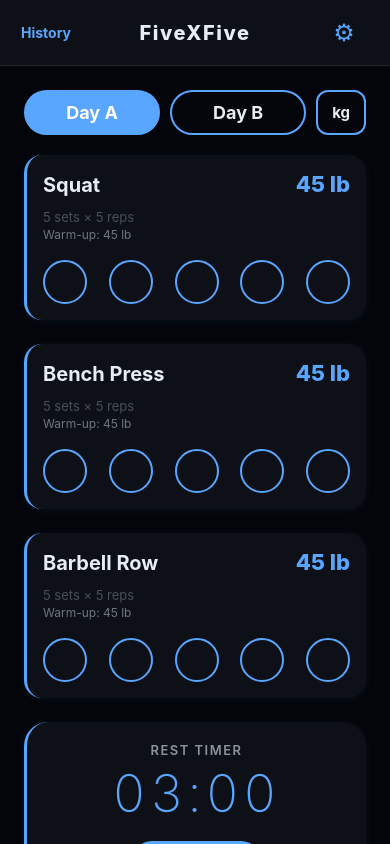
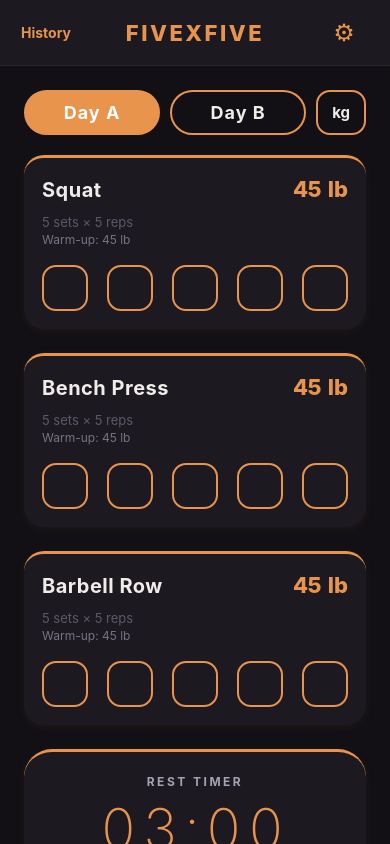
Before and after one commit to cemalec/FiveXFive, a React Native app: screen / in a window 390 px wide. Built offline with nearby package versions, Linux system fonts and the light colour scheme.

Commit message:
claude style 2

```diff
--- a/components/RepPicker.tsx
+++ b/components/RepPicker.tsx
@@ -89,12 +89,16 @@
     padding: 28,
     width: 300,
     alignItems: 'center',
+    borderTopWidth: 3,
+    borderTopColor: theme.colors.primary,
     ...theme.shadow.modal,
   },
   title: {
     fontSize: 18,
     fontWeight: '700',
     color: theme.colors.text,
+    letterSpacing: 1,
+    textTransform: 'uppercase',
     marginBottom: 24,
   },
   pickerRow: {
--- a/components/RestTimer.tsx
+++ b/components/RestTimer.tsx
@@ -88,28 +88,28 @@
     alignItems: 'center',
     backgroundColor: theme.colors.surface,
     borderRadius: theme.radius.xl,
-    paddingVertical: 20,
-    paddingHorizontal: 16,
+    paddingVertical: 22,
+    paddingHorizontal: 18,
     marginBottom: 16,
-    borderLeftWidth: 3,
-    borderLeftColor: theme.colors.primary,
+    borderTopWidth: 3,
+    borderTopColor: theme.colors.primary,
     ...theme.shadow.card,
   },
   label: {
-    fontSize: 13,
+    fontSize: 12,
     color: theme.colors.textSecondary,
-    fontWeight: '600',
-    letterSpacing: 1.5,
+    fontWeight: '700',
+    letterSpacing: 2.5,
     textTransform: 'uppercase',
-    marginBottom: 4,
+    marginBottom: 6,
   },
   timerText: {
-    fontSize: 52,
+    fontSize: 56,
     fontWeight: '200',
     color: theme.colors.primary,
     fontVariant: ['tabular-nums'],
-    letterSpacing: 4,
-    marginBottom: 16,
+    letterSpacing: 6,
+    marginBottom: 18,
   },
   button: {
     paddingVertical: 10,
--- a/components/SettingsScreen.tsx
+++ b/components/SettingsScreen.tsx
@@ -463,11 +463,11 @@
     paddingBottom: 48,
   },
   sectionHeader: {
-    fontSize: 12,
-    fontWeight: '700',
+    fontSize: 11,
+    fontWeight: '800',
     color: theme.colors.textMuted,
     textTransform: 'uppercase',
-    letterSpacing: 1,
+    letterSpacing: 2,
     marginBottom: 8,
     marginTop: 28,
   },
@@ -516,7 +516,7 @@
   },
   saveButton: {
     backgroundColor: theme.colors.accent,
-    borderRadius: theme.radius.lg,
+    borderRadius: theme.radius.pill,
     paddingVertical: 16,
     alignItems: 'center',
     marginTop: 24,
@@ -524,7 +524,9 @@
   saveButtonText: {
     color: theme.colors.white,
     fontSize: 18,
-    fontWeight: '700',
+    fontWeight: '800',
+    letterSpacing: 1,
+    textTransform: 'uppercase',
   },
   secondaryButton: {
     backgroundColor: theme.colors.surface,
--- a/components/WorkoutScreen.tsx
+++ b/components/WorkoutScreen.tsx
@@ -356,6 +356,7 @@
     fontSize: 18,
     fontWeight: '700',
     color: theme.colors.text,
+    letterSpacing: 1,
   },
   dayTabTextActive: {
     color: theme.colors.white,
@@ -363,10 +364,10 @@
   exerciseCard: {
     backgroundColor: theme.colors.surface,
     borderRadius: theme.radius.lg,
-    padding: 16,
+    padding: 18,
     marginBottom: 24,
-    borderLeftWidth: 3,
-    borderLeftColor: theme.colors.primary,
+    borderTopWidth: 3,
+    borderTopColor: theme.colors.primary,
     ...theme.shadow.card,
   },
   exerciseHeader: {
@@ -379,11 +380,13 @@
     fontSize: 20,
     fontWeight: '700',
     color: theme.colors.text,
+    letterSpacing: 0.5,
   },
   weightText: {
     fontSize: 22,
     fontWeight: '800',
     color: theme.colors.accent,
+    fontVariant: ['tabular-nums'] as any,
   },
   exerciseDetail: {
     fontSize: 13,
@@ -401,9 +404,9 @@
     marginTop: 12,
   },
   checkbox: {
-    width: 44,
-    height: 44,
-    borderRadius: 22,
+    width: 46,
+    height: 46,
+    borderRadius: theme.radius.md,
     borderWidth: 2,
     borderColor: theme.colors.accent,
     alignItems: 'center',
@@ -439,6 +442,8 @@
     color: theme.colors.white,
     fontSize: 20,
     fontWeight: '800',
+    letterSpacing: 1.5,
+    textTransform: 'uppercase',
   },
   unitToggle: {
     paddingVertical: 10,
@@ -465,10 +470,11 @@
     borderBottomColor: theme.colors.border,
   },
   appTitle: {
-    fontSize: 20,
+    fontSize: 22,
     fontWeight: '800',
-    color: theme.colors.text,
-    letterSpacing: 1.5,
+    color: theme.colors.accent,
+    letterSpacing: 2.5,
+    textTransform: 'uppercase',
   },
   topBarAction: {
     minWidth: 52,
--- a/theme.ts
+++ b/theme.ts
@@ -1,26 +1,26 @@
 export const theme = {
   colors: {
-    background: '#03050A',
-    surface: '#0D1117',
-    primary: '#58A6FF',
-    accent: '#58A6FF',
-    danger: '#F85149',
-    success: '#3FB950',
-    warning: '#D29922',
-    text: '#E6EDF3',
-    textSecondary: '#8B949E',
-    textMuted: '#484F58',
-    textSoft: '#6E7681',
-    border: '#21262D',
-    overlay: 'rgba(1,4,9,0.82)',
+    background: '#121015',
+    surface: '#1C1920',
+    primary: '#E8944C',
+    accent: '#E8944C',
+    danger: '#D45555',
+    success: '#4CAF7D',
+    warning: '#E8B84C',
+    text: '#F0EDE8',
+    textSecondary: '#A8A0B4',
+    textMuted: '#5E5768',
+    textSoft: '#7A7284',
+    border: '#2A2630',
+    overlay: 'rgba(10,8,14,0.88)',
     white: '#FFFFFF',
     black: '#000000',
   },
   radius: {
-    sm: 6,
-    md: 12,
-    lg: 18,
-    xl: 24,
+    sm: 8,
+    md: 14,
+    lg: 20,
+    xl: 28,
     pill: 50,
   },
   spacing: {
@@ -34,18 +34,18 @@
   },
   shadow: {
     card: {
-      shadowColor: '#58A6FF',
-      shadowOffset: { width: 0, height: 1 },
-      shadowOpacity: 0.08,
-      shadowRadius: 8,
-      elevation: 3,
+      shadowColor: '#E8944C',
+      shadowOffset: { width: 0, height: 2 },
+      shadowOpacity: 0.06,
+      shadowRadius: 12,
+      elevation: 4,
     },
     modal: {
       shadowColor: '#000',
-      shadowOffset: { width: 0, height: 8 },
-      shadowOpacity: 0.65,
-      shadowRadius: 20,
-      elevation: 14,
+      shadowOffset: { width: 0, height: 10 },
+      shadowOpacity: 0.7,
+      shadowRadius: 24,
+      elevation: 16,
     },
   },
 } as const;
```
